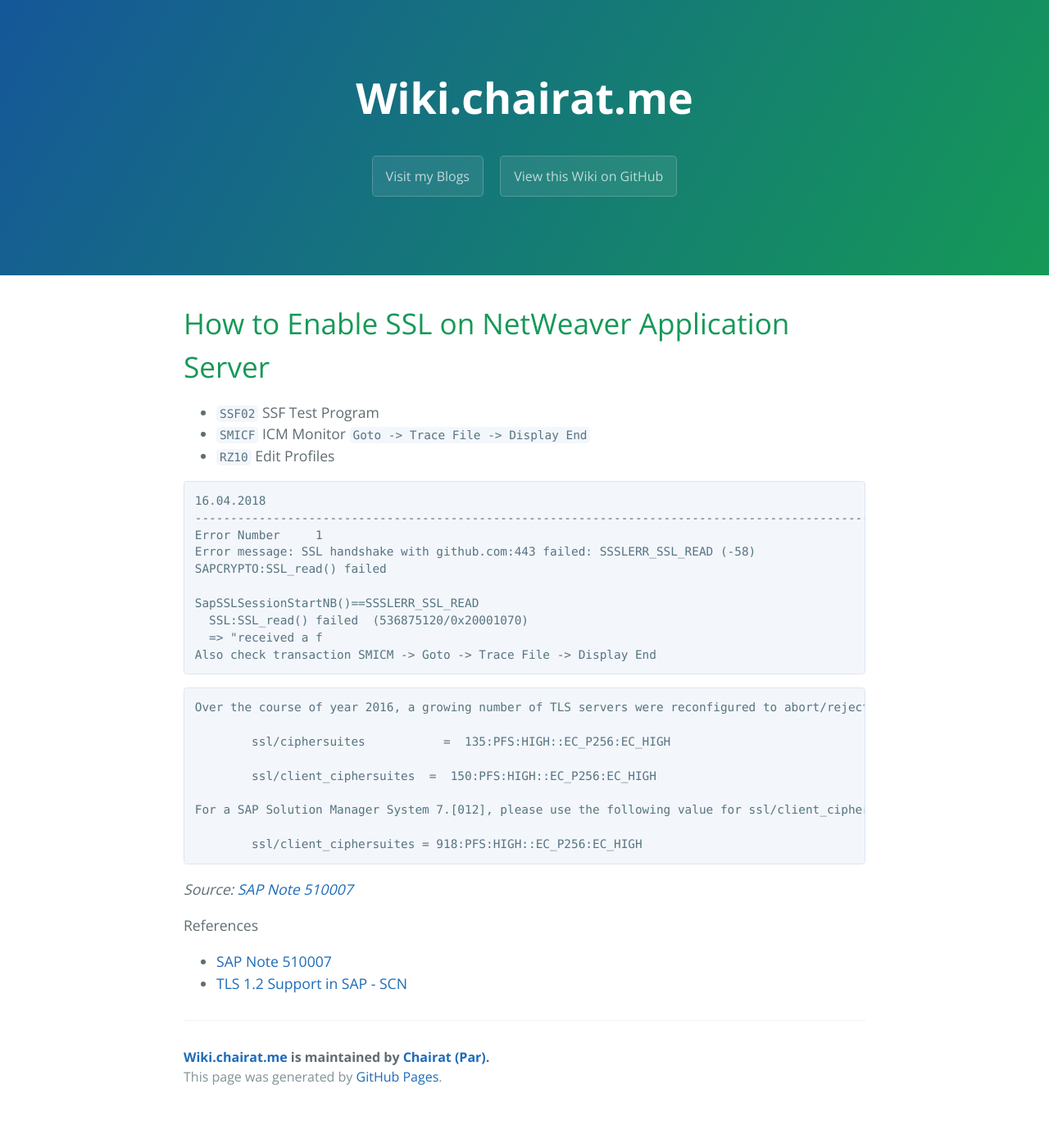
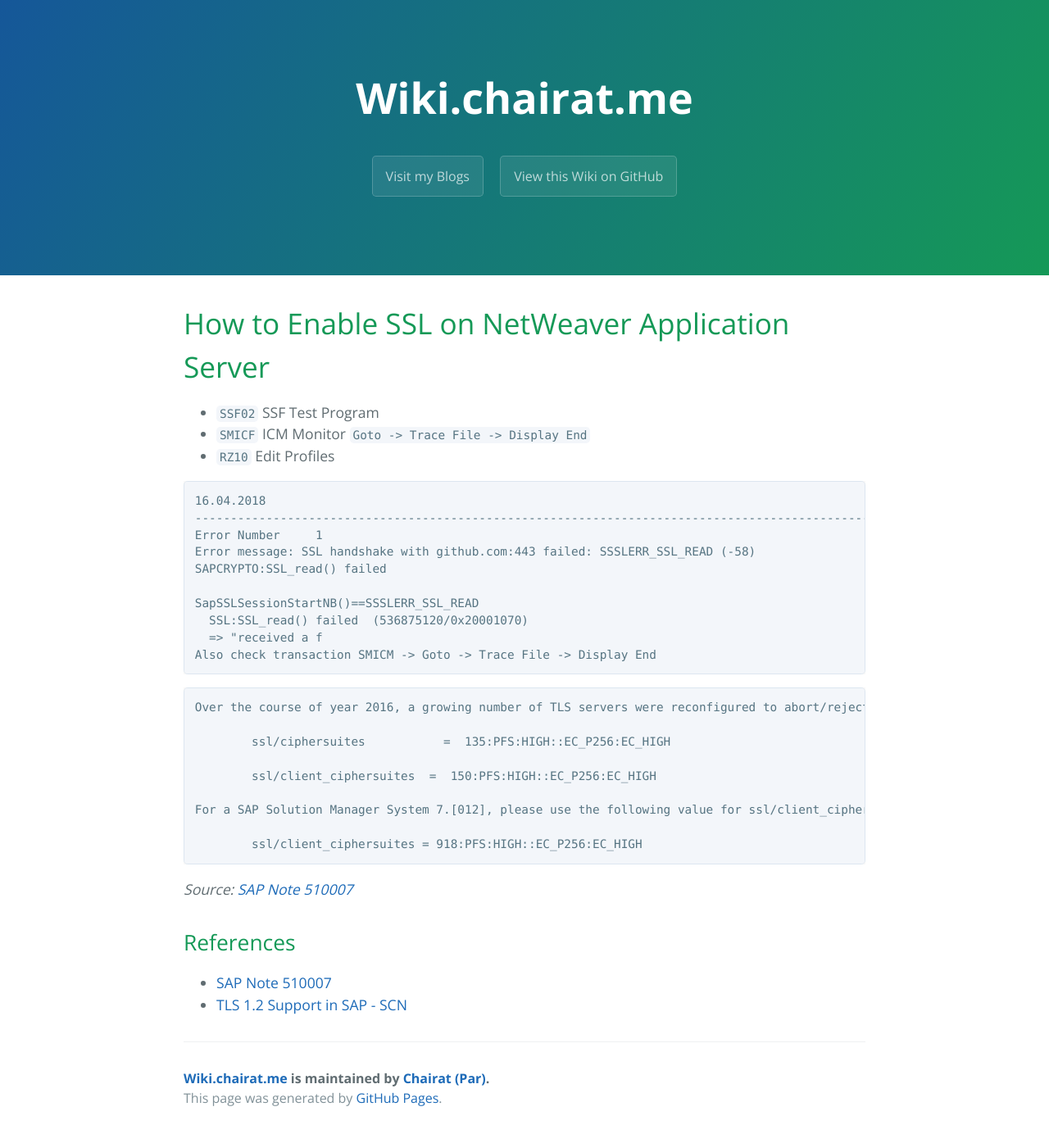
Before and after one commit to shruti170901/hola.github.io, a Jekyll site: the page built from abap/ssl.md, in a window 1280 px wide. Shown: the whole page at 82% size. Built offline with Jekyll 4.4.1, drawn with Linux system fonts in a browser that asks for light colours; the repository's description, which GitHub fills in, is left out; our own code applies the rules of GitHub Pages for plain Markdown files; before the commit the page ends 1358 px from its top, so only the background shows below that.

Commit message:
Update ssl.md

````diff
--- a/abap/ssl.md
+++ b/abap/ssl.md
@@ -34,7 +34,7 @@ For a SAP Solution Manager System 7.[012], please use the following value for ss
 ```
 *Source: [SAP Note 510007](https://launchpad.support.sap.com/#/notes/510007)*
 
-References
+## References
 
 - [SAP Note 510007](https://launchpad.support.sap.com/#/notes/510007)
 - [TLS 1.2 Support in SAP - SCN](https://archive.sap.com/discussions/thread/3751351)
````
